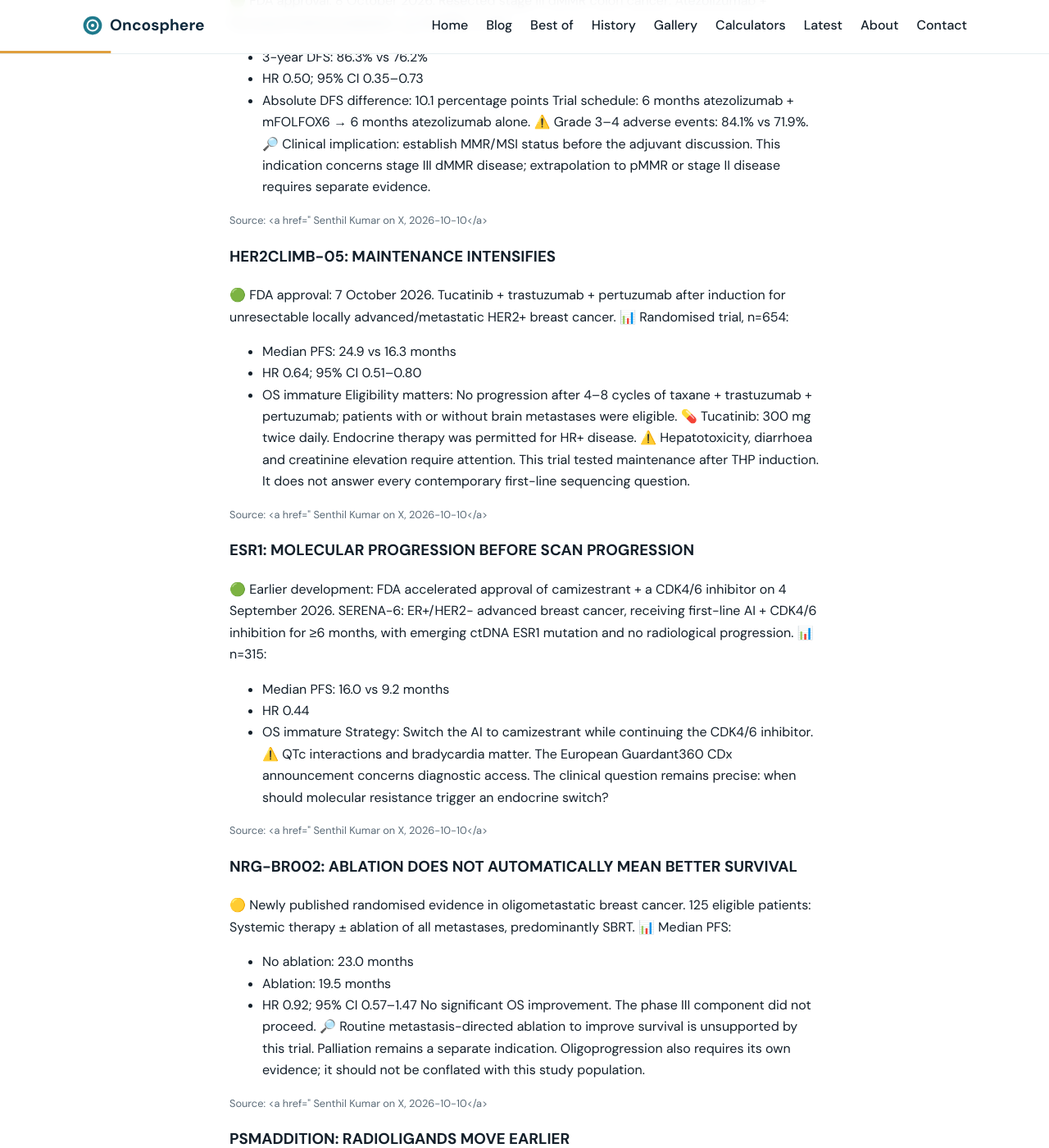
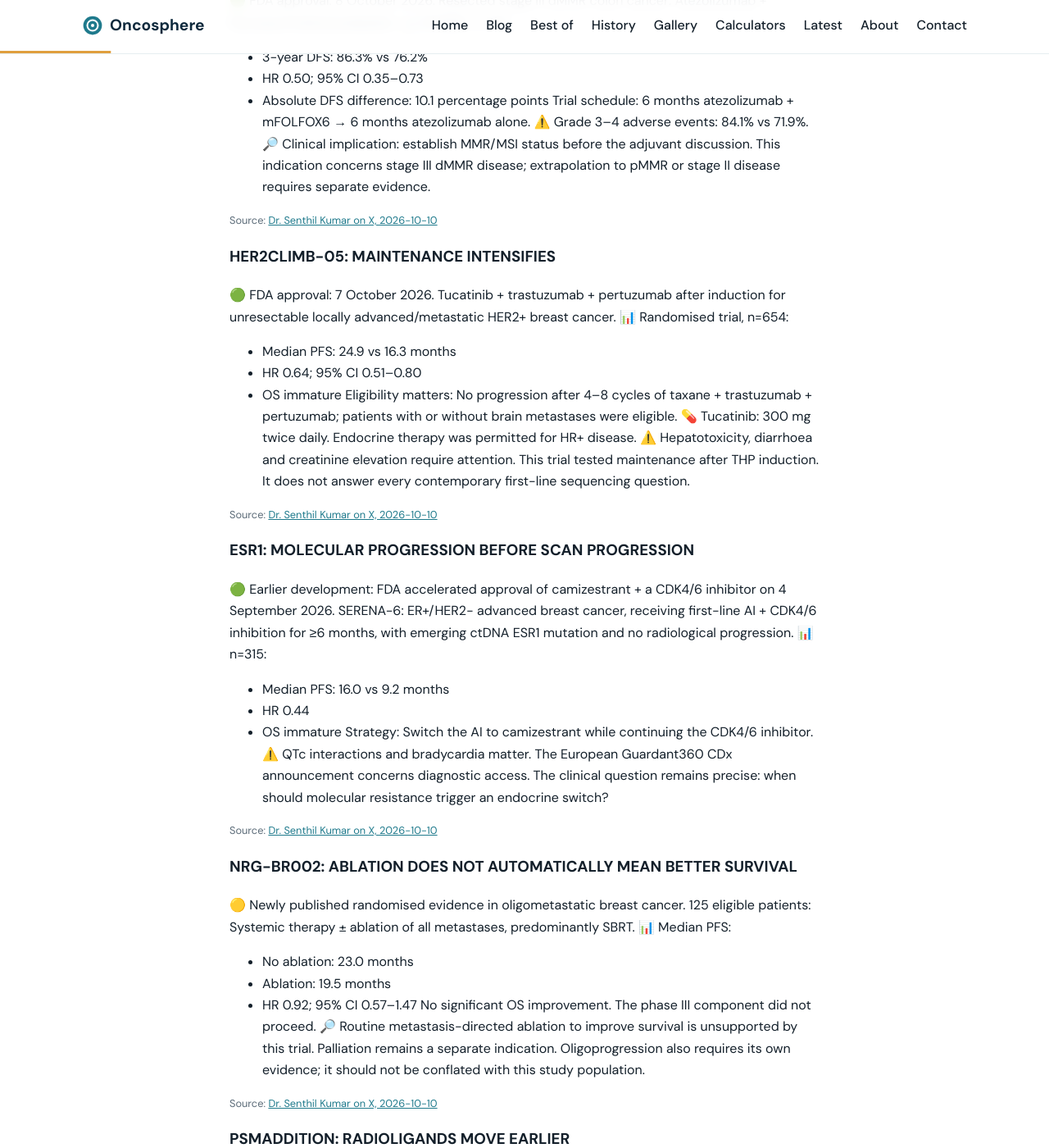
Before and after one commit to senthilstar/Oncosphere, a Jekyll site: the page built from _posts/2026-10-10-trial-briefs-october-2026.md, in a window 1280 px wide and 1400 px high, scrolled down 1147 px. Shown: the whole window at 82% size. Built offline with Jekyll 4.4.1, drawn with Linux system fonts in a browser that asks for light colours; some of the changed text lies outside the part shown.

Commit message:
Restore @esenthil84 on contact, footer, config and post sources
Keep email, Tamil Nadu government and Royapettah off public pages.

```diff
--- a/_config.yml
+++ b/_config.yml
@@ -25,3 +25,6 @@
 image: /assets/img/cover-general.jpg
 social:
   name: Dr. Senthil Kumar
+
+twitter:
+  username: esenthil84
--- a/_layouts/default.html
+++ b/_layouts/default.html
@@ -4,7 +4,7 @@
 <nav><a href="{{ '/' | relative_url }}">Home</a><a href="{{ '/paradigms/' | relative_url }}">Blog</a><a href="{{ '/best-of/' | relative_url }}">Best of</a><a href="{{ '/history/' | relative_url }}">History</a><a href="{{ '/gallery/' | relative_url }}">Gallery</a><a href="{{ '/calculators/' | relative_url }}">Calculators</a><a href="{{ '/latest/' | relative_url }}">Latest</a><a href="{{ '/about/' | relative_url }}">About</a><a href="{{ '/contact/' | relative_url }}">Contact</a></nav></div><div class="progress" aria-hidden="true"></div></header>
 {% include ad.html slot="header" %}
 <main id="main">{{ content }}</main>
-<footer class="site"><div class="wrap fgrid"><div><p class="brand">Oncosphere</p><p>Evidence-based oncology notes by Dr. Senthil Kumar.</p></div>
+<footer class="site"><div class="wrap fgrid"><div><p class="brand">Oncosphere</p><p>Evidence-based oncology notes by Dr. Senthil Kumar.</p><p><a href="https://x.com/esenthil84" rel="me">@esenthil84</a></p></div>
 <div><p class="strong">Site</p><p><a href="{{ '/about/' | relative_url }}">About</a> · <a href="{{ '/contact/' | relative_url }}">Contact</a> · <a href="{{ '/privacy/' | relative_url }}">Privacy Policy</a> · <a href="{{ '/disclaimer/' | relative_url }}">Disclaimer</a> · <a href="{{ '/feed.xml' | relative_url }}">RSS</a></p></div>
 {% include ad.html slot="sidebar" %}</div>
 <div class="wrap"><p class="disclaimer"><strong>Disclaimer:</strong> Oncosphere is for general education only. It is not medical advice and does not replace a consultation with your own doctor. No patient information is collected or published here. <a href="{{ '/disclaimer/' | relative_url }}">Full disclaimer</a></p><p class="small">© {{ site.time | date: '%Y' }} Oncosphere. Illustrations are original SVGs.</p></div></footer>
--- a/_posts/2026-10-10-trial-briefs-october-2026.md
+++ b/_posts/2026-10-10-trial-briefs-october-2026.md
@@ -9,9 +9,9 @@
 tldr: "Endpoints, arms and key numbers exactly as posted in two X threads (8 and 10 Oct 2026). Read the primary source before changing practice."
 sources:
   - title: "Dr. Senthil Kumar on X — October 2026 oncology updates thread (19 posts)"
-    url:
+    url: https://x.com/esenthil84/status/2108742921398964674
   - title: "Dr. Senthil Kumar on X — HER2 breast cancer 2026 thread (12 posts)"
-    url:
+    url: https://x.com/esenthil84/status/2108271374955614367
 ---
 
 Single-topic, telegraphic briefs. Numbers are as posted in the source threads; cross-trial comparison is not valid.
@@ -33,7 +33,7 @@
 ⚠️ Grade 3–4 adverse events: 84.1% vs 71.9%.
 🔎 Clinical implication: establish MMR/MSI status before the adjuvant discussion. This indication concerns stage III dMMR disease; extrapolation to pMMR or stage II disease requires separate evidence.
 
-<p class="chart-note">Source: <a href=" Senthil Kumar on X, 2026-10-10</a></p>
+<p class="chart-note">Source: <a href="https://x.com/esenthil84/status/2108801158311748036">Dr. Senthil Kumar on X, 2026-10-10</a></p>
 
 ### HER2CLIMB-05: MAINTENANCE INTENSIFIES
 
@@ -51,7 +51,7 @@
 ⚠️ Hepatotoxicity, diarrhoea and creatinine elevation require attention.
 This trial tested maintenance after THP induction. It does not answer every contemporary first-line sequencing question.
 
-<p class="chart-note">Source: <a href=" Senthil Kumar on X, 2026-10-10</a></p>
+<p class="chart-note">Source: <a href="https://x.com/esenthil84/status/2108801212070170677">Dr. Senthil Kumar on X, 2026-10-10</a></p>
 
 ### ESR1: MOLECULAR PROGRESSION BEFORE SCAN PROGRESSION
 
@@ -68,7 +68,7 @@
 ⚠️ QTc interactions and bradycardia matter.
 The European Guardant360 CDx announcement concerns diagnostic access. The clinical question remains precise: when should molecular resistance trigger an endocrine switch?
 
-<p class="chart-note">Source: <a href=" Senthil Kumar on X, 2026-10-10</a></p>
+<p class="chart-note">Source: <a href="https://x.com/esenthil84/status/2108801253627322865">Dr. Senthil Kumar on X, 2026-10-10</a></p>
 
 ### NRG-BR002: ABLATION DOES NOT AUTOMATICALLY MEAN BETTER SURVIVAL
 
@@ -85,7 +85,7 @@
 🔎 Routine metastasis-directed ablation to improve survival is unsupported by this trial.
 Palliation remains a separate indication. Oligoprogression also requires its own evidence; it should not be conflated with this study population.
 
-<p class="chart-note">Source: <a href=" Senthil Kumar on X, 2026-10-10</a></p>
+<p class="chart-note">Source: <a href="https://x.com/esenthil84/status/2108801287810937076">Dr. Senthil Kumar on X, 2026-10-10</a></p>
 
 ### PSMADDITION: RADIOLIGANDS MOVE EARLIER
 
@@ -102,7 +102,7 @@
 🇮🇳 Practical appraisal must include PSMA PET access, nuclear-medicine capacity, cost and alternatives—not only the relative hazard reduction.
 This is an earlier approval being discussed now, not a new October approval.
 
-<p class="chart-note">Source: <a href=" Senthil Kumar on X, 2026-10-10</a></p>
+<p class="chart-note">Source: <a href="https://x.com/esenthil84/status/2108801325773541643">Dr. Senthil Kumar on X, 2026-10-10</a></p>
 
 ### RAMPP: CYTOREDUCTIVE PROSTATECTOMY
 
@@ -118,7 +118,7 @@
 The cancer-specific mortality signal deserves further study. It does not establish routine cytoreductive prostatectomy for contemporary metastatic practice.
 Separate the evidence for surgery from the evidence for prostate radiotherapy.
 
-<p class="chart-note">Source: <a href=" Senthil Kumar on X, 2026-10-10</a></p>
+<p class="chart-note">Source: <a href="https://x.com/esenthil84/status/2108801359348998420">Dr. Senthil Kumar on X, 2026-10-10</a></p>
 
 ### NANT: CHEMOTHERAPY-FREE NEOADJUVANT OVARIAN THERAPY?
 
@@ -136,7 +136,7 @@
 Randomised OPAL cohort C, n=36, reported ORR 31.6% with niraparib vs 70.6% with platinum–taxane and closed for futility.
 NANT generates a research hypothesis. It does not justify replacing standard platinum–taxane neoadjuvant chemotherapy.
 
-<p class="chart-note">Source: <a href=" Senthil Kumar on X, 2026-10-10</a></p>
+<p class="chart-note">Source: <a href="https://x.com/esenthil84/status/2108801395512279059">Dr. Senthil Kumar on X, 2026-10-10</a></p>
 
 ### FRα ADCS: THE OVARIAN PIPELINE EXPANDS
 
@@ -153,7 +153,7 @@
 Breakthrough Therapy designation supports development; it does not establish marketing approval.
 Avoid importing mirvetuximab’s eligibility criteria or toxicity profile into a different ADC.
 
-<p class="chart-note">Source: <a href=" Senthil Kumar on X, 2026-10-10</a></p>
+<p class="chart-note">Source: <a href="https://x.com/esenthil84/status/2108801438256435222">Dr. Senthil Kumar on X, 2026-10-10</a></p>
 
 ### EXCALIBER-RRMM: BIG PFS SIGNAL, REAL TOXICITY
 
@@ -172,7 +172,7 @@
 1–2 prior lines; anti-CD38-refractory and bortezomib-refractory disease were excluded.
 A compelling efficacy signal with substantial supportive-care requirements. Do not extrapolate directly to daratumumab-refractory myeloma.
 
-<p class="chart-note">Source: <a href=" Senthil Kumar on X, 2026-10-10</a></p>
+<p class="chart-note">Source: <a href="https://x.com/esenthil84/status/2108801476705628176">Dr. Senthil Kumar on X, 2026-10-10</a></p>
 
 ### FRAIL MYELOMA & THE “CURE” QUESTION
 
@@ -189,7 +189,7 @@
 Serial MRD and imaging confirmation was reported in a 12-patient subset.
 Remarkable treatment-free remission deserves recognition. “Cure” requires more mature evidence and should not be inferred from selected long-term survivors.
 
-<p class="chart-note">Source: <a href=" Senthil Kumar on X, 2026-10-10</a></p>
+<p class="chart-note">Source: <a href="https://x.com/esenthil84/status/2108801512407494886">Dr. Senthil Kumar on X, 2026-10-10</a></p>
 
 ### BISPECIFICS MOVE EARLIER
 
@@ -206,7 +206,7 @@
 Glofitamab started in cycle 3 after initial chemotherapy.
 Promising schedule and activity—but a small single-arm cohort cannot establish superiority over standard first-line therapy.
 
-<p class="chart-note">Source: <a href=" Senthil Kumar on X, 2026-10-10</a></p>
+<p class="chart-note">Source: <a href="https://x.com/esenthil84/status/2108801553041948976">Dr. Senthil Kumar on X, 2026-10-10</a></p>
 
 ### ADDED UPDATE: FIRST-LINE CLL
 
@@ -224,7 +224,7 @@
 Superiority to BR does not establish superiority to modern covalent BTK inhibitors or fixed-duration venetoclax-based therapy.
 The original social-media sweep missed a clinically important CLL development.
 
-<p class="chart-note">Source: <a href=" Senthil Kumar on X, 2026-10-10</a></p>
+<p class="chart-note">Source: <a href="https://x.com/esenthil84/status/2108801585904279856">Dr. Senthil Kumar on X, 2026-10-10</a></p>
 
 ### ADDED UPDATE: POST-IO RCC
 
@@ -242,7 +242,7 @@
 ⚠️ Monitor anaemia and hypoxia from belzutifan, alongside hypertension, proteinuria and other lenvatinib toxicities.
 Correction to the watch-list: LITESPARK-011 already has regulatory outcome data; it is not simply awaiting an ESMO headline.
 
-<p class="chart-note">Source: <a href=" Senthil Kumar on X, 2026-10-10</a></p>
+<p class="chart-note">Source: <a href="https://x.com/esenthil84/status/2108743479325265998">Dr. Senthil Kumar on X, 2026-10-10</a></p>
 
 ### ADDED UPDATES: LUNG & BILIARY CANCER
 
@@ -263,7 +263,7 @@
 Trial patients were FGFR-inhibitor naïve.
 Monitor phosphate and ocular toxicity.
 
-<p class="chart-note">Source: <a href=" Senthil Kumar on X, 2026-10-10</a></p>
+<p class="chart-note">Source: <a href="https://x.com/esenthil84/status/2108743507724927446">Dr. Senthil Kumar on X, 2026-10-10</a></p>
 
 ### ctDNA MOVES FROM PROGNOSIS TO TREATMENT SELECTION
 
@@ -280,7 +280,7 @@
 It should not be extended automatically to ctDNA-negative patients or to every commercially available MRD assay.
 Biomarker selection can define who receives treatment—not merely who has higher recurrence risk.
 
-<p class="chart-note">Source: <a href=" Senthil Kumar on X, 2026-10-10</a></p>
+<p class="chart-note">Source: <a href="https://x.com/esenthil84/status/2108743538586652908">Dr. Senthil Kumar on X, 2026-10-10</a></p>
 
 ### MULTICANCER SCREENING: A MAJOR REALITY CHECK
 
@@ -300,7 +300,7 @@
 Designation ≠ approval.
 Test performance ≠ demonstrated screening benefit.
 
-<p class="chart-note">Source: <a href=" Senthil Kumar on X, 2026-10-10</a></p>
+<p class="chart-note">Source: <a href="https://x.com/esenthil84/status/2108743564843000100">Dr. Senthil Kumar on X, 2026-10-10</a></p>
 
 ### THE WATCH-LIST
 
@@ -316,7 +316,7 @@
 Population → comparator → absolute benefit → toxicity → maturity → affordability.
 #OncoTwitter #Oncology #PrecisionOncology #Immunotherapy #BreastCancer #ColonCancer #Myeloma #CLL #RCC #ESMO26
 
-<p class="chart-note">Source: <a href=" Senthil Kumar on X, 2026-10-10</a></p>
+<p class="chart-note">Source: <a href="https://x.com/esenthil84/status/2108743626620833902">Dr. Senthil Kumar on X, 2026-10-10</a></p>
 
 ## HER2 breast cancer — 2026
 
@@ -346,7 +346,7 @@
 Do not claim TCHP is obsolete.
 A new regimen has arrived. The optimal patient remains a clinical question.
 
-<p class="chart-note">Source: <a href=" Senthil Kumar on X, 2026-10-08</a></p>
+<p class="chart-note">Source: <a href="https://x.com/esenthil84/status/2108272425754648655">Dr. Senthil Kumar on X, 2026-10-08</a></p>
 
 ### ⚔️ NON-pCR: T-DM1 OR T-DXd?
 
@@ -376,7 +376,7 @@
 🎯 Non-pCR now has two evidence-based ADC options.
 The decision is efficacy versus toxicity, not simply newest versus oldest.
 
-<p class="chart-note">Source: <a href=" Senthil Kumar on X, 2026-10-08</a></p>
+<p class="chart-note">Source: <a href="https://x.com/esenthil84/status/2108272488396562795">Dr. Senthil Kumar on X, 2026-10-08</a></p>
 
 ### 🌍 FIRST-LINE HER2+ METASTATIC BREAST CANCER — 2026
 
@@ -407,7 +407,7 @@
 🎯 ESMO recommendation ≠ a mandate to abandon THP.
 Choose the full therapeutic sequence, not only the longest first-line PFS.
 
-<p class="chart-note">Source: <a href=" Senthil Kumar on X, 2026-10-08</a></p>
+<p class="chart-note">Source: <a href="https://x.com/esenthil84/status/2108272567849296229">Dr. Senthil Kumar on X, 2026-10-08</a></p>
 
 ### 💎 HER2+ MAINTENANCE — PATINA VS HER2CLIMB-05
 
@@ -440,7 +440,7 @@
 Different populations. Different designs. Different risk profiles.
 🎯 The next frontier is personalised maintenance, not necessarily indefinite chemotherapy.
 
-<p class="chart-note">Source: <a href=" Senthil Kumar on X, 2026-10-08</a></p>
+<p class="chart-note">Source: <a href="https://x.com/esenthil84/status/2108272603559555341">Dr. Senthil Kumar on X, 2026-10-08</a></p>
 
 ### ⚔️ SECOND-LINE HER2+ MBC — WHAT AFTER FIRST-LINE?
 
@@ -474,7 +474,7 @@
 But the optimal sequence after early ADC exposure remains incompletely defined.
 Drug availability is not the same as sequencing evidence.
 
-<p class="chart-note">Source: <a href=" Senthil Kumar on X, 2026-10-08</a></p>
+<p class="chart-note">Source: <a href="https://x.com/esenthil84/status/2108272642423992345">Dr. Senthil Kumar on X, 2026-10-08</a></p>
 
 ### 🧠 HER2+ BRAIN METASTASES — A DIFFERENT SEQUENCING PROBLEM
 
@@ -507,7 +507,7 @@
 The brain may progress while the body remains controlled.
 Treat the compartment that is failing.
 
-<p class="chart-note">Source: <a href=" Senthil Kumar on X, 2026-10-08</a></p>
+<p class="chart-note">Source: <a href="https://x.com/esenthil84/status/2108272680118161671">Dr. Senthil Kumar on X, 2026-10-08</a></p>
 
 ### 🇮🇳 HER2 BREAST CANCER — 2026 CLINICAL RULEBOOK
 
@@ -547,6 +547,6 @@
 It is a treatment pathway spanning diagnosis, cure, recurrence and resistance.
 #Oncology #OncTwitter #BreastCancer #HER2 #HER2Low #ADC #Trastuzumab #TDM1 #Enhertu #ESMO #NCCN
 
-<p class="chart-note">Source: <a href=" Senthil Kumar on X, 2026-10-08</a></p>
+<p class="chart-note">Source: <a href="https://x.com/esenthil84/status/2108272790059266303">Dr. Senthil Kumar on X, 2026-10-08</a></p>
 
 {% include india.html text="Test first (MMR, HER2, ESR1 where available). Many of these drugs are not yet CDSCO-approved or affordable in India — check access before discussing with patients." %}
```
Also changed, not shown: _posts/2025-03-16-first-line-systemic-therapy-in-advanced-cancers.md (+5 -5 lines), _posts/2026-10-22-fda-oncology-approvals-october-2026.md (+1 -1 lines), contact.md (+2 -2 lines).
